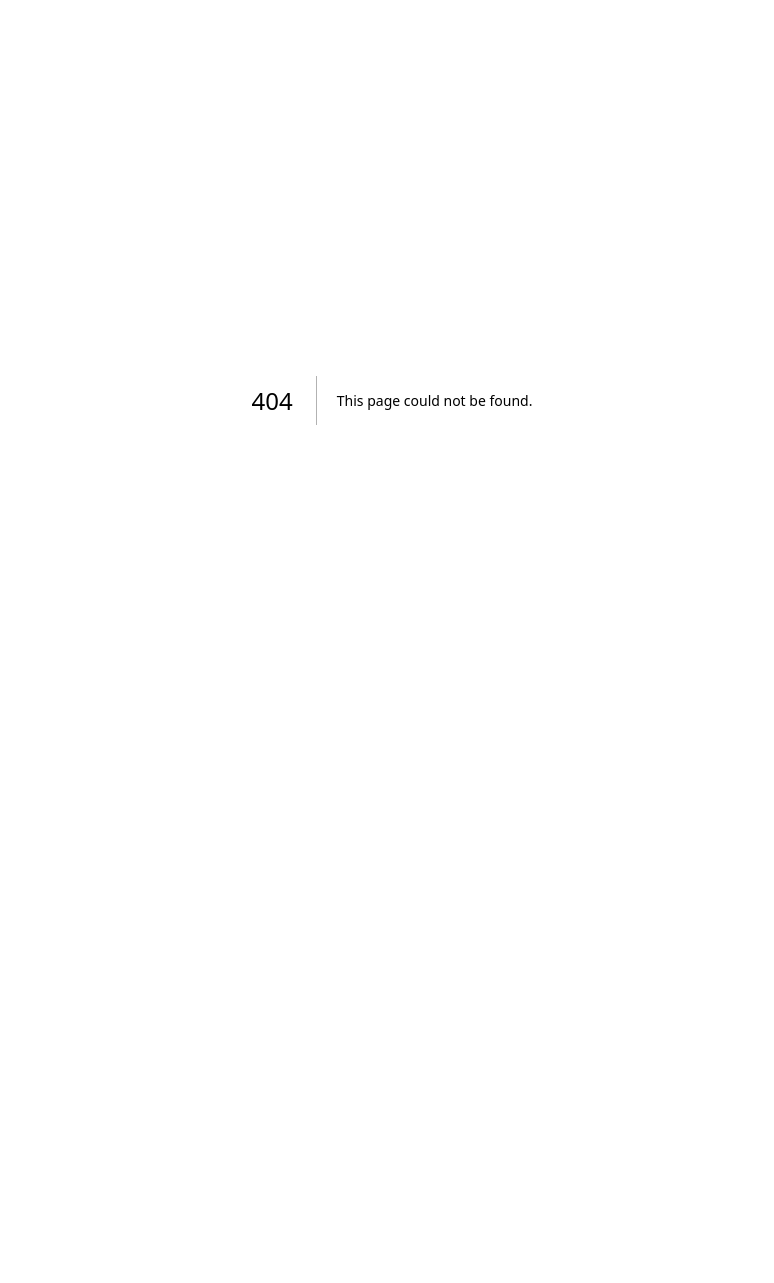
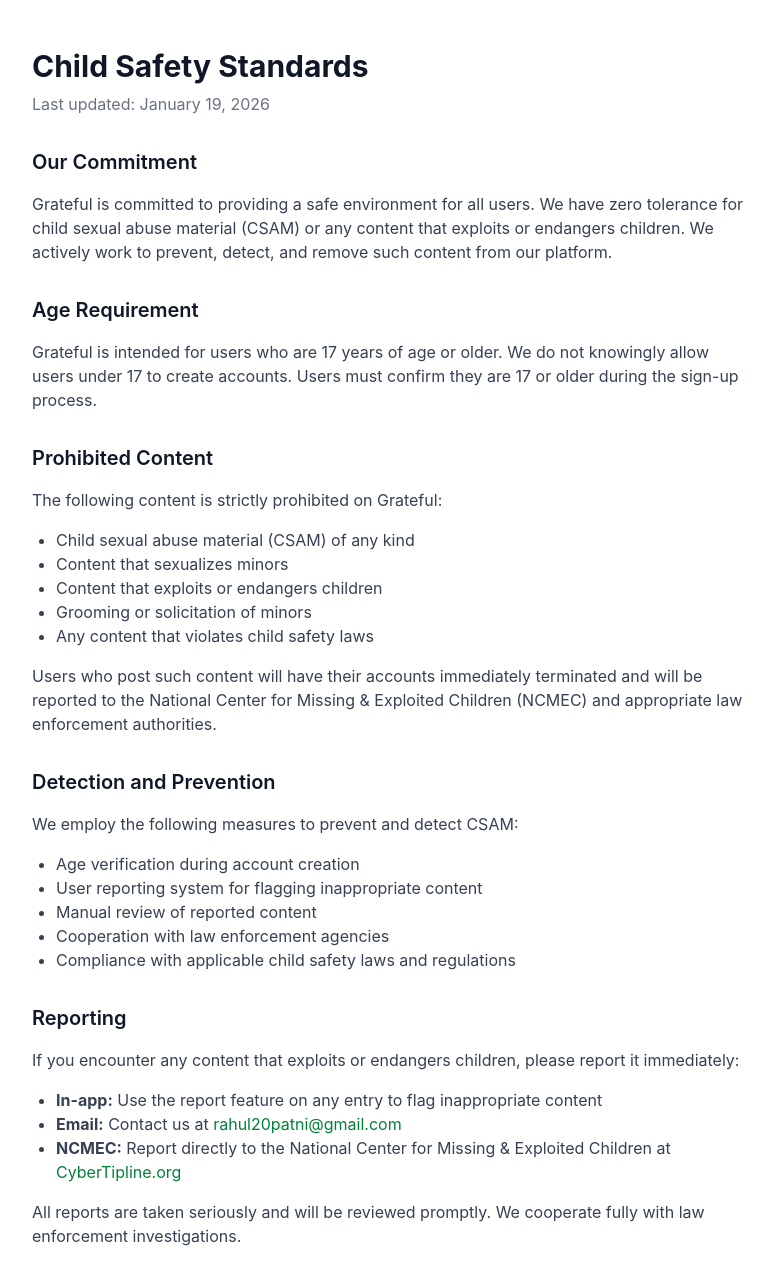
Before and after one commit to patnir/gratitude-notifications, a Next.js app: page /safety in a window 1280 px wide. Before the commit this address had no page. Shown: the top 1283 px of the page, without its empty margins (248-1022 px from the left). Before the commit the page ends 800 px from the top, so only its background shows below. Built offline with nearby package versions, Linux system fonts and the light colour scheme.

Commit message:
child safety

```diff
--- /dev/null
+++ b/app/safety/page.tsx
@@ -0,0 +1,150 @@
+import { Metadata } from 'next';
+import Link from 'next/link';
+
+export const metadata: Metadata = {
+  title: 'Child Safety Standards - Grateful',
+  description: 'Child safety standards and CSAM prevention practices for the Grateful app',
+};
+
+export default function SafetyPage() {
+  const lastUpdated = 'January 19, 2026';
+
+  return (
+    <div className="min-h-screen bg-white">
+      <div className="max-w-3xl mx-auto px-6 py-12">
+        <h1 className="text-3xl font-bold text-gray-900 mb-2">Child Safety Standards</h1>
+        <p className="text-gray-500 mb-8">Last updated: {lastUpdated}</p>
+
+        <div className="prose prose-gray max-w-none">
+          <section className="mb-8">
+            <h2 className="text-xl font-semibold text-gray-900 mb-4">Our Commitment</h2>
+            <p className="text-gray-700">
+              Grateful is committed to providing a safe environment for all users. We have zero tolerance
+              for child sexual abuse material (CSAM) or any content that exploits or endangers children.
+              We actively work to prevent, detect, and remove such content from our platform.
+            </p>
+          </section>
+
+          <section className="mb-8">
+            <h2 className="text-xl font-semibold text-gray-900 mb-4">Age Requirement</h2>
+            <p className="text-gray-700">
+              Grateful is intended for users who are 17 years of age or older. We do not knowingly
+              allow users under 17 to create accounts. Users must confirm they are 17 or older
+              during the sign-up process.
+            </p>
+          </section>
+
+          <section className="mb-8">
+            <h2 className="text-xl font-semibold text-gray-900 mb-4">Prohibited Content</h2>
+            <p className="text-gray-700 mb-4">
+              The following content is strictly prohibited on Grateful:
+            </p>
+            <ul className="list-disc pl-6 text-gray-700 mb-4">
+              <li>Child sexual abuse material (CSAM) of any kind</li>
+              <li>Content that sexualizes minors</li>
+              <li>Content that exploits or endangers children</li>
+              <li>Grooming or solicitation of minors</li>
+              <li>Any content that violates child safety laws</li>
+            </ul>
+            <p className="text-gray-700">
+              Users who post such content will have their accounts immediately terminated and will
+              be reported to the National Center for Missing & Exploited Children (NCMEC) and
+              appropriate law enforcement authorities.
+            </p>
+          </section>
+
+          <section className="mb-8">
+            <h2 className="text-xl font-semibold text-gray-900 mb-4">Detection and Prevention</h2>
+            <p className="text-gray-700 mb-4">
+              We employ the following measures to prevent and detect CSAM:
+            </p>
+            <ul className="list-disc pl-6 text-gray-700">
+              <li>Age verification during account creation</li>
+              <li>User reporting system for flagging inappropriate content</li>
+              <li>Manual review of reported content</li>
+              <li>Cooperation with law enforcement agencies</li>
+              <li>Compliance with applicable child safety laws and regulations</li>
+            </ul>
+          </section>
+
+          <section className="mb-8">
+            <h2 className="text-xl font-semibold text-gray-900 mb-4">Reporting</h2>
+            <p className="text-gray-700 mb-4">
+              If you encounter any content that exploits or endangers children, please report it immediately:
+            </p>
+            <ul className="list-disc pl-6 text-gray-700 mb-4">
+              <li>
+                <strong>In-app:</strong> Use the report feature on any entry to flag inappropriate content
+              </li>
+              <li>
+                <strong>Email:</strong> Contact us at{' '}
+                <a href="mailto:rahul20patni@gmail.com" className="text-green-700 hover:text-green-800">
+                  rahul20patni@gmail.com
+                </a>
+              </li>
+              <li>
+                <strong>NCMEC:</strong> Report directly to the National Center for Missing & Exploited
+                Children at{' '}
+                <a href="https://www.missingkids.org/gethelpnow/cybertipline" className="text-green-700 hover:text-green-800" target="_blank" rel="noopener noreferrer">
+                  CyberTipline.org
+                </a>
+              </li>
+            </ul>
+            <p className="text-gray-700">
+              All reports are taken seriously and will be reviewed promptly. We cooperate fully with
+              law enforcement investigations.
+            </p>
+          </section>
+
+          <section className="mb-8">
+            <h2 className="text-xl font-semibold text-gray-900 mb-4">Enforcement</h2>
+            <p className="text-gray-700 mb-4">
+              When we identify or receive reports of CSAM or child exploitation:
+            </p>
+            <ul className="list-disc pl-6 text-gray-700">
+              <li>The content is immediately removed</li>
+              <li>The user&apos;s account is permanently terminated</li>
+              <li>The incident is reported to NCMEC via the CyberTipline</li>
+              <li>We preserve evidence and cooperate with law enforcement</li>
+              <li>We may report to additional relevant authorities as required by law</li>
+            </ul>
+          </section>
+
+          <section className="mb-8">
+            <h2 className="text-xl font-semibold text-gray-900 mb-4">Contact</h2>
+            <p className="text-gray-700">
+              For questions about our child safety practices or to report concerns, contact us at:
+            </p>
+            <p className="text-gray-700 mt-2">
+              <strong>Email:</strong>{' '}
+              <a href="mailto:rahul20patni@gmail.com" className="text-green-700 hover:text-green-800">
+                rahul20patni@gmail.com
+              </a>
+            </p>
+          </section>
+        </div>
+
+        <div className="mt-12 pt-8 border-t border-gray-200 flex gap-6">
+          <Link
+            href="/"
+            className="text-green-700 hover:text-green-800 font-medium"
+          >
+            &larr; Back to Grateful
+          </Link>
+          <Link
+            href="/privacy"
+            className="text-green-700 hover:text-green-800 font-medium"
+          >
+            Privacy Policy
+          </Link>
+          <Link
+            href="/terms"
+            className="text-green-700 hover:text-green-800 font-medium"
+          >
+            Terms of Service
+          </Link>
+        </div>
+      </div>
+    </div>
+  );
+}
```
